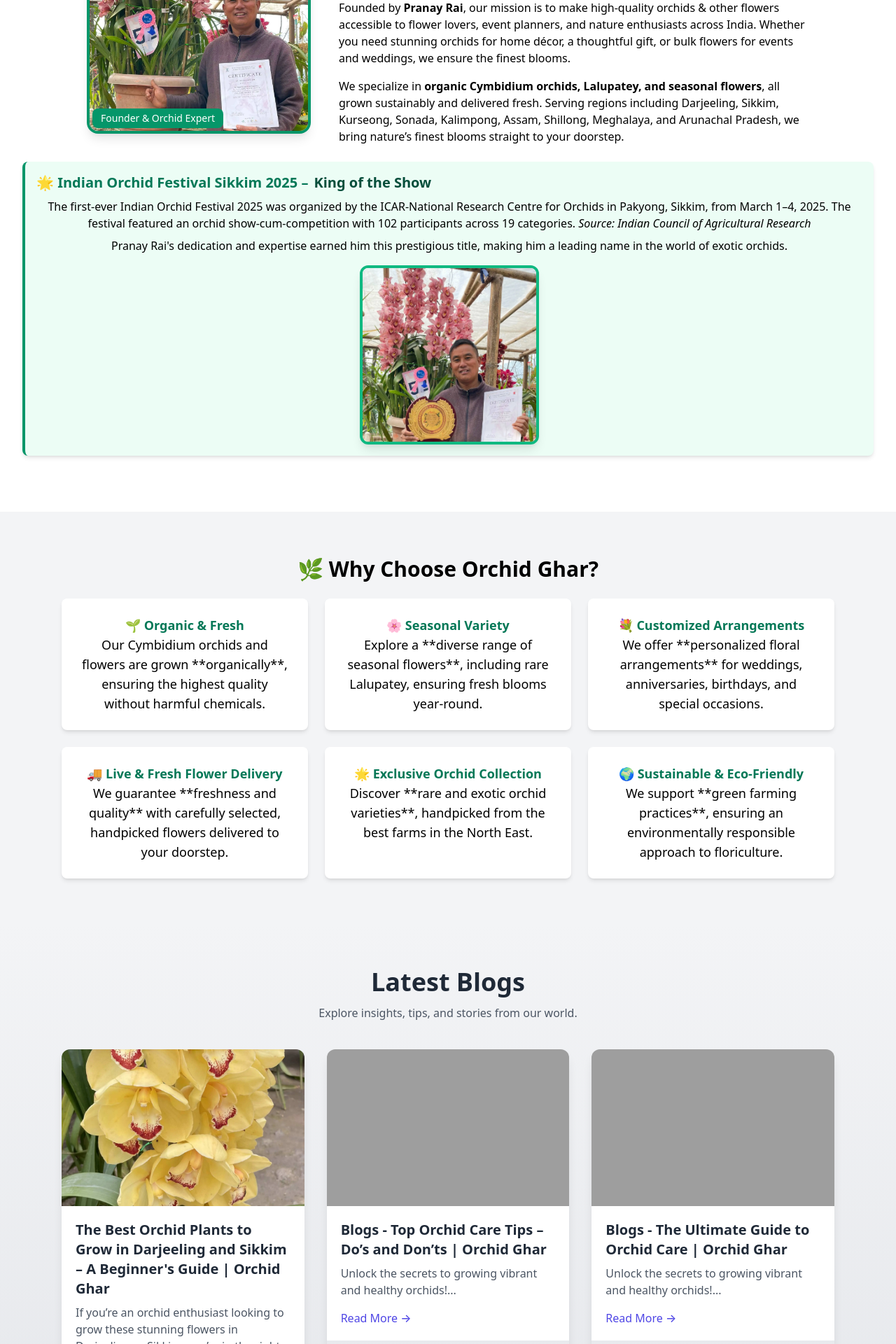
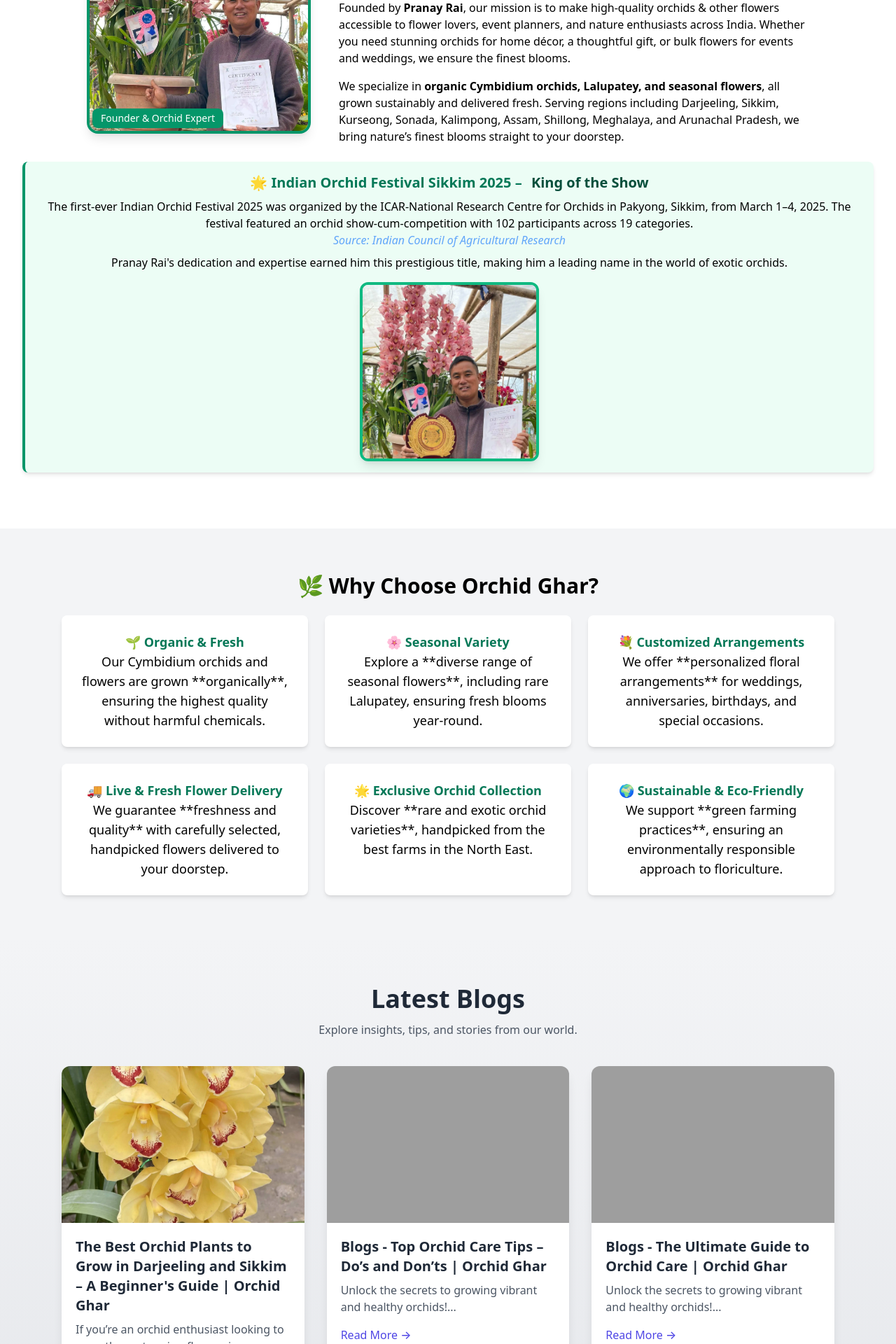
Before and after one commit to OrchidGhar/orchidghar.github.io, a Jekyll site: the page built from index.html, in a window 1280 px wide. Shown: the part 1517-3437 px from the top of the page at 70% size. Built offline with Jekyll 4.4.1, drawn with Linux system fonts in a browser that asks for light colours; nearby versions of some CDN libraries.

Commit message:
orchid festival details updated

```diff
--- a/_includes/indianOrchidFestival.html
+++ b/_includes/indianOrchidFestival.html
@@ -1,12 +1,13 @@
 <div class="mt-6 p-4 bg-green-50 border-l-4 border-green-600 rounded-lg shadow-md animate__animated animate__fadeInRight">
-    <h3 class="text-green-700 font-bold text-xl flex items-center">
+    <h3 class="text-green-700 font-bold text-xl text-center">
       🌟 Indian Orchid Festival Sikkim 2025 – <span class="ml-2 text-green-900">King of the Show</span>
     </h3>
     <p class="mt-2">
       The first-ever Indian Orchid Festival 2025 was organized by the ICAR-National Research Centre for Orchids in Pakyong, Sikkim, from March 1–4, 2025.
       The festival featured an orchid show-cum-competition with 102 participants across 19 categories.
-      <a href="https://icar.org.in/1st-indian-orchid-festival-2025-organised" class="italic" target="_blank">Source: Indian Council of Agricultural Research</a>
+
     </p>
+    <p><a href="https://icar.org.in/1st-indian-orchid-festival-2025-organised" class="italic text-blue-400" target="_blank">Source: Indian Council of Agricultural Research</a></p>
     <p class="mt-2">Pranay Rai's dedication and expertise earned him this prestigious title,
     making him a leading name in the world of exotic orchids.</p>
 
```
